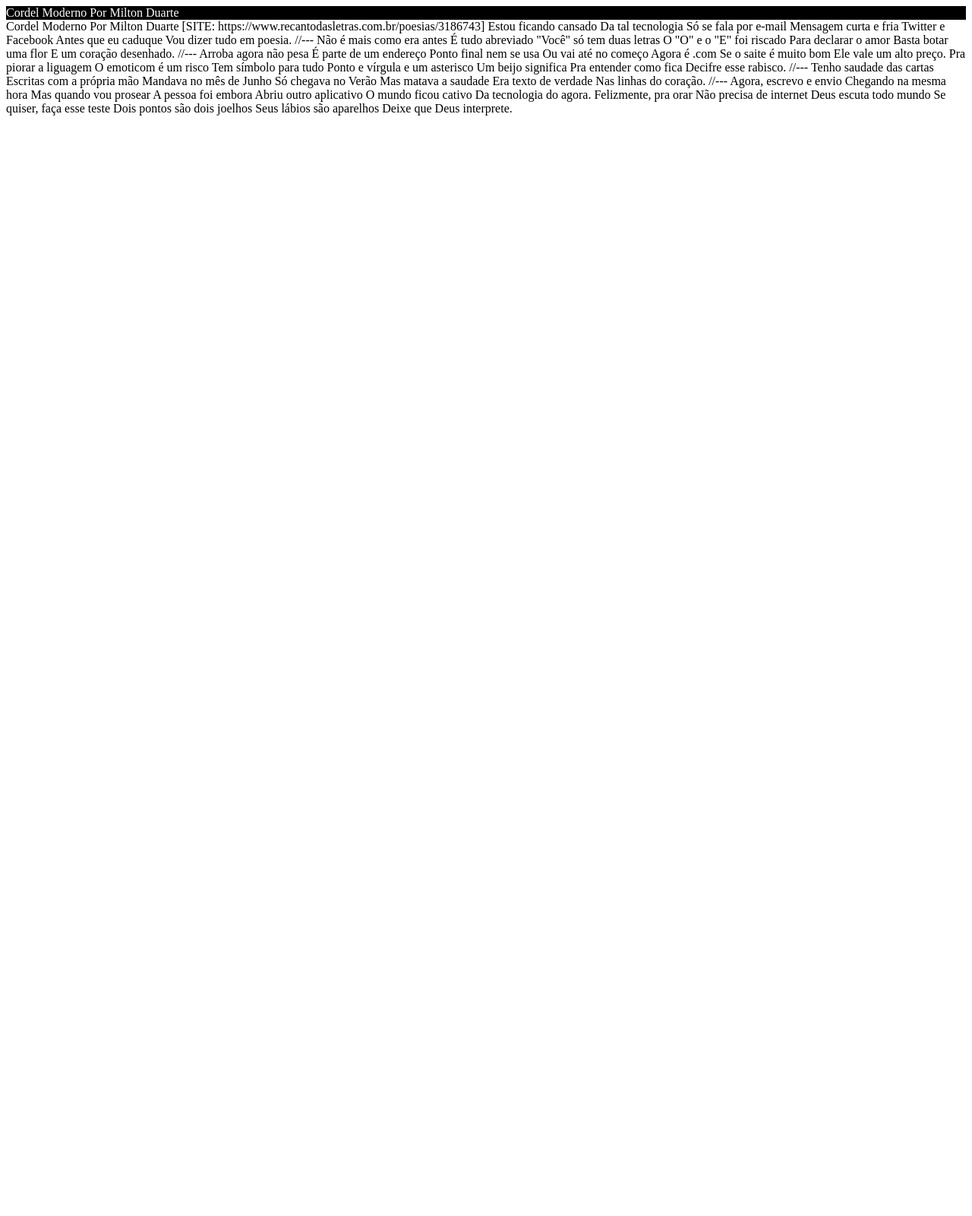
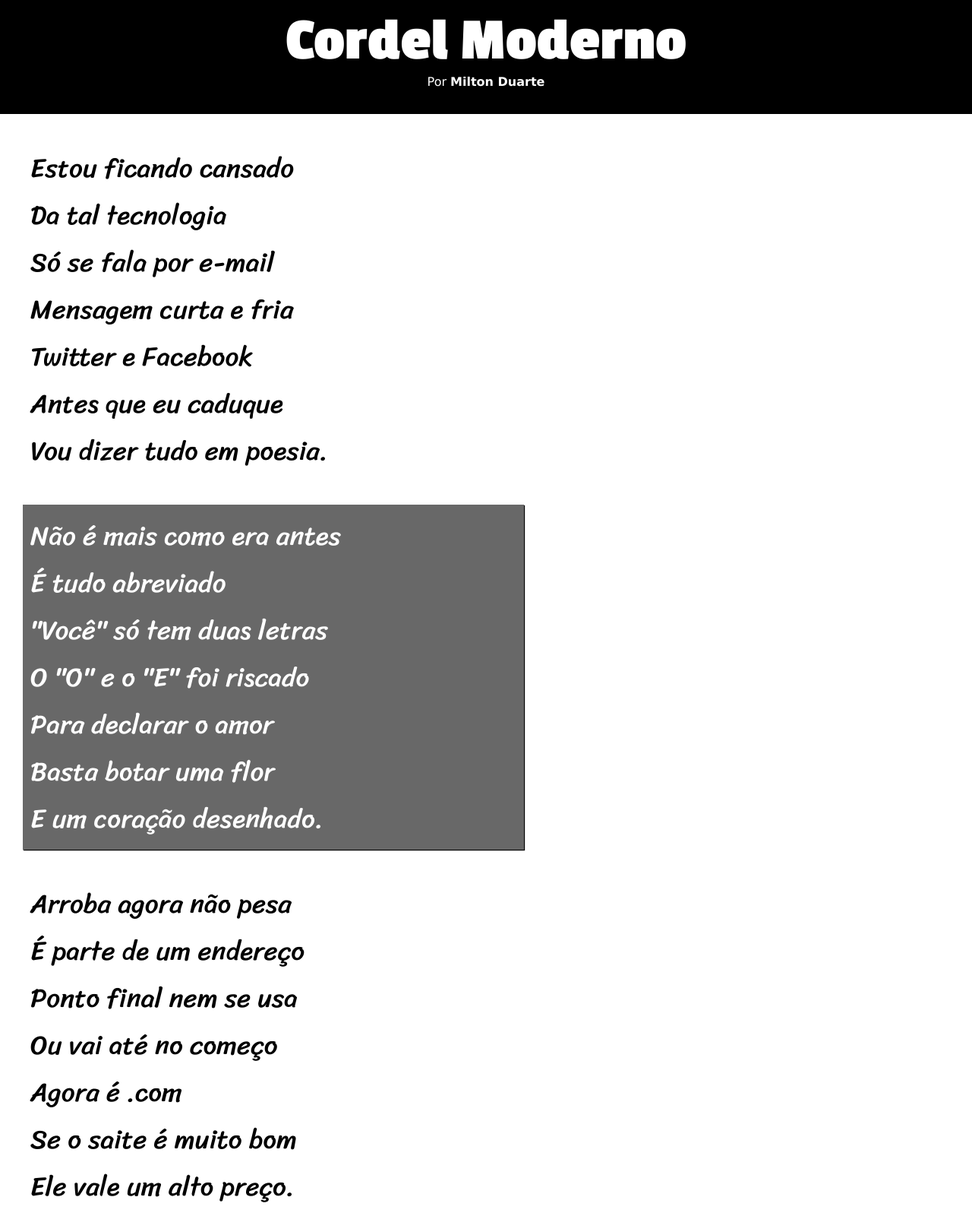
Before and after one commit to roquemorgado/html-css, a plain HTML site: page Modulo 3/desafio-cordel/cordel.html in a window 1280 px wide. Shown: the top 1600 px of the page at 76% size. Before the commit the page ends 800 px from the top, so only its background shows below. Drawn offline with Linux system fonts and the light colour scheme; a web font is replaced by a local one.

Commit message:
Cordel update 0.1

```diff
--- a/Modulo 3/desafio-cordel/cordel.html
+++ b/Modulo 3/desafio-cordel/cordel.html
@@ -8,77 +8,100 @@
 </head>
 <body>
     <header>
-        Cordel Moderno
-        Por Milton Duarte
+        <h1>Cordel Moderno</h1>
+        <p>Por <a target="_blank" rev="external" href="https://www.recantodasletras.com.br/poesias/3186743"><strong>Milton Duarte</strong></a></p>
+
+
     </header>
+                <section>
+                    <p>
+                        Estou ficando cansado<br>
+                        Da tal tecnologia<br>
+                        Só se fala por e-mail<br>
+                        Mensagem curta e fria<br>
+                        Twitter e Facebook<br>
+                        Antes que eu caduque<br>
+                        Vou dizer tudo em poesia.<br>
+                    </p>
+                </section>
 
-    Cordel Moderno
-Por Milton Duarte
-[SITE: https://www.recantodasletras.com.br/poesias/3186743]
 
-Estou ficando cansado
-Da tal tecnologia
-Só se fala por e-mail
-Mensagem curta e fria
-Twitter e Facebook
-Antes que eu caduque
-Vou dizer tudo em poesia.
 
-//---
+                <section class="white">
+                    <p>
+                        Não é mais como era antes<br>
+                        É tudo abreviado<br>
+                        "Você" só tem duas letras<br>
+                        O "O" e o "E" foi riscado<br>
+                        Para declarar o amor<br>
+                        Basta botar uma flor<br>
+                        E um coração desenhado.<br>
+                    </p>
+                </section>
 
-Não é mais como era antes
-É tudo abreviado
-"Você" só tem duas letras
-O "O" e o "E" foi riscado
-Para declarar o amor
-Basta botar uma flor
-E um coração desenhado.
 
-//---
 
-Arroba agora não pesa
-É parte de um endereço
-Ponto final nem se usa
-Ou vai até no começo
-Agora é .com
-Se o saite é muito bom
-Ele vale um alto preço.
+                <section>
+                    <p>
+                        Arroba agora não pesa<br>
+                        É parte de um endereço<br>
+                        Ponto final nem se usa<br>
+                        Ou vai até no começo<br>
+                        Agora é .com<br>
+                        Se o saite é muito bom<br>
+                        Ele vale um alto preço.<br>
+                    </p>
 
-Pra piorar a liguagem
-O emoticom é um risco
-Tem símbolo para tudo
-Ponto e vírgula e um asterisco
-Um beijo significa
-Pra entender como fica
-Decifre esse rabisco.
+                    <p>
+                        Pra piorar a liguagem<br>
+                        O emoticom é um risco<br>
+                        Tem símbolo para tudo<br>
+                        Ponto e vírgula e um asterisco<br>
+                        Um beijo significa<br>
+                        Pra entender como fica<br>
+                        Decifre esse rabisco.<br>
+                    </p>
+                </section>
 
-//---
 
-Tenho saudade das cartas
-Escritas com a própria mão
-Mandava no mês de Junho
-Só chegava no Verão
-Mas matava a saudade
-Era texto de verdade
-Nas linhas do coração.
+                <section class="white">
+                    <p>
+                        Tenho saudade das cartas<br>
+                        Escritas com a própria mão<br>
+                        Mandava no mês de Junho<br>
+                        Só chegava no Verão<br>
+                        Mas matava a saudade<br>
+                        Era texto de verdade<br>
+                        Nas linhas do coração.<br>
+                    </p>
+                </section>
 
-//---
 
-Agora, escrevo e envio
-Chegando na mesma hora
-Mas quando vou prosear
-A pessoa foi embora
-Abriu outro aplicativo
-O mundo ficou cativo
-Da tecnologia do agora.
 
-Felizmente, pra orar
-Não precisa de internet
-Deus escuta todo mundo
-Se quiser, faça esse teste
-Dois pontos são dois joelhos
-Seus lábios são aparelhos
-Deixe que Deus interprete.
+                <section>
+                    <p>
+                        Agora, escrevo e envio<br>
+                        Chegando na mesma hora<br>
+                        Mas quando vou prosear<br>
+                        A pessoa foi embora<br>
+                        Abriu outro aplicativo<br>
+                        O mundo ficou cativo<br>
+                        Da tecnologia do agora.<br>
+                    </p>
+
+                    <p>
+                        Felizmente, pra orar<br>
+                        Não precisa de internet<br>
+                        Deus escuta todo mundo<br>
+                        Se quiser, faça esse teste<br>
+                        Dois pontos são dois joelhos<br>
+                        Seus lábios são aparelhos<br>
+                        Deixe que Deus interprete.<br>
+                    </p>
+                </section>
+
+
+<footer> Criado por <a target="_blank" rev="_self" href="https://github.com/roquemorgado">Roquemor</a></footer>
 
 </body>
 </html>
--- a/Modulo 3/desafio-cordel/style.css
+++ b/Modulo 3/desafio-cordel/style.css
@@ -1,12 +1,65 @@
 @charset "UTF-8";
+@import url('https://fonts.googleapis.com/css2?family=Sriracha&display=swap'); /*font-family: "Sriracha", cursive;*/
+@import url('https://fonts.googleapis.com/css2?family=Passion+One:wght@700&display=swap'); /*font-family: "Passion One", sans-serif;*/
+@import url('https://fonts.googleapis.com/css2?family=Eagle+Lake&display=swap'); /* "Eagle Lake", serif;*/
 
-body{
+body{ font-size: 1em;
+
 
 }
 
-header{background-color: black;
+*{margin: 0px;
+        padding: 0px;}
+
+header{
+        min-height: 150px;
+        background-color: black;
         color: white;}
+        header h1 {
+                font-family:"Passion One", sans-serif; ;
+                text-align: center;
+                padding-top:  10px;
+                font-size: 5em;
+        }
+        header p a {    font-weight: bold;
+                        color: white;
+                        text-decoration: none;
+        }
+        header p {      padding-bottom: 20px;
+                        font-family: verdana;
+                        text-align: center;
+        }
+        header p a:hover {text-decoration: underline;}
 
-main {
+
+section{
+        font-size: 2.2em;
+        font-family:"Sriracha", cursive; ;
+        border:1px black;
+        padding:10px;
+        margin: 30px;
+        width: 50%;}
+
+
+.white{
+        background-color: rgba(0, 0, 0, 0.591);
+        box-shadow: 1px 1px 1px black;
+        color: white;
 
 }
+
+footer {        background-color: black;
+                font-family: Verdana, Geneva, Tahoma, sans-serif;
+                text-align: center;
+                margin: auto;
+                padding: 10px;
+                color: white;
+                }
+        footer a{       font-family: "Eagle Lake";
+                        color: white;
+                        text-decoration: none;
+                        }
+
+        footer a:hover{text-decoration: underline;
+                        font-weight: bold;
+                        }
```
